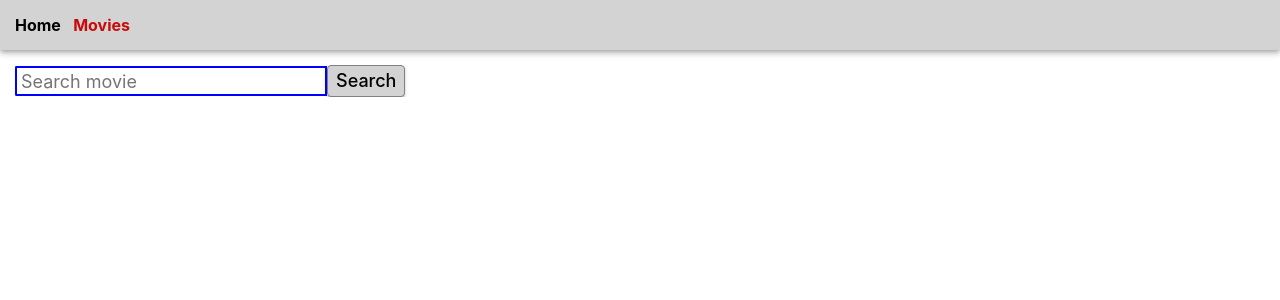
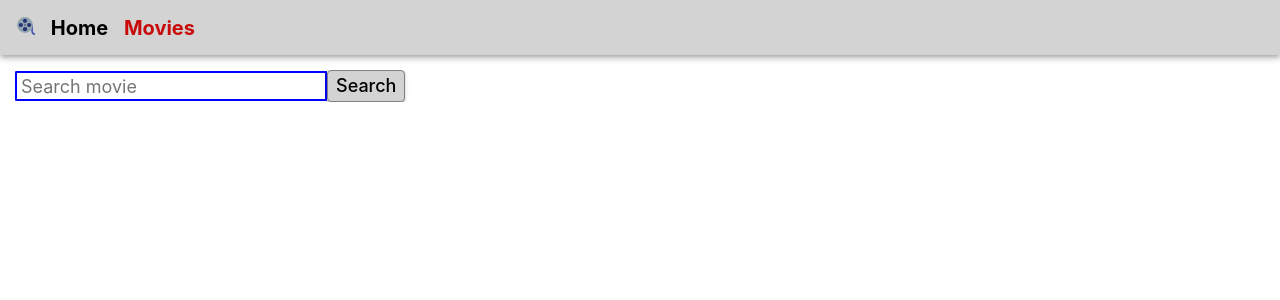
Before and after one commit to Tonya-Shyva/goit-react-hw-05-movies, a React (Create React App) app: page /goit-react-hw-05-movies/movies in a window 1280 px wide. Shown: the top 300 px of the page. Built offline with nearby package versions, Linux system fonts and the light colour scheme.

Commit message:
work version

```diff
--- a/src/components/App.jsx
+++ b/src/components/App.jsx
@@ -1,26 +1,46 @@
 import { Routes, Route } from 'react-router-dom';
+
+import { lazy, Suspense } from 'react';
+
+import { SharedLayout } from './SharedLayout/SharedLayout';
+import { Loader } from './Loader/Loader';
+
+import { Cast } from './Cast/Cast';
+import { Reviews } from 'components/Reviews/Reviwes';
 import { NotFound } from '../pages/NotFound(404)/NotFound';
-import { Suspense } from 'react';
-import { Home } from 'pages/Home/Home';
+import { Movies } from 'pages/Movies/Movies';
 
-import { Movies } from 'pages/Movies/Movies';
-import { Header } from './Header/Header';
-import { MovieDetails } from 'pages/MovieDetails/MovieDetails';
-import { Loader } from './Loader/Loader';
-import { Box } from './Box/Box';
-import { Cast } from './Cast/Cast';
-import { Reviews } from 'pages/MovieDetails/Reviews/Reviwes';
+const Home = lazy(() =>
+  import('pages/Home/Home').then(module => ({
+    ...module,
+    default: module.Home,
+  }))
+);
 
-// const MovieDetails = lazy(() => import('pages/MovieDetails/MovieDetails'));
+// const Movies = lazy(() =>
+//   import('pages/Movies/Movies').then(module => ({
+//     ...module,
+//     default: module.Movies,
+//   }))
+// );
+const MovieDetails = lazy(() =>
+  import('pages/MovieDetails/MovieDetails').then(module => ({
+    ...module,
+    default: module.MovieDetails,
+  }))
+);
+
+// якщо б був дефолтний імпорт, то, наприклад
 // const Movies = lazy(() => import('pages/Movies/Movies'));
 
 export const App = () => {
   return (
-    <Box>
-      <Header />
+    <>
+      {/* <SharedLayout /> */}
       <Suspense fallback={<Loader />}>
         <Routes>
-          <Route path="/" element={<Home />} />
+          <Route path="/" element={<SharedLayout />}>
+            <Route index element={<Home />} />
             <Route path="/movies" element={<Movies />} />
             <Route path="/movies/:movieId" element={<MovieDetails />}>
               {' '}
@@ -29,8 +49,9 @@ export const App = () => {
             </Route>
 
             <Route path="*" element={<NotFound />} />
+          </Route>
         </Routes>
       </Suspense>
-    </Box>
+    </>
   );
 };
--- a/src/components/Header/Header.js
+++ /dev/null
@@ -1,17 +0,0 @@
-import { Outlet } from 'react-router';
-
-import { HeaderStyled, Navigation, StyledLink } from './Header.styled';
-
-export const Header = () => (
-  <>
-    <HeaderStyled>
-      <Navigation>
-        <StyledLink to="/" end>
-          Home
-        </StyledLink>
-        <StyledLink to="/movies">Movies</StyledLink>
-      </Navigation>
-    </HeaderStyled>
-    <Outlet />
-  </>
-);
--- a/src/components/SearchBar/SearchBar.js
+++ b/src/components/SearchBar/SearchBar.js
@@ -1,5 +1,6 @@
-import { MoviesList } from 'components/MoviesList/MoviesList';
-import { useEffect, useState } from 'react';
+import { Loader } from 'components/Loader/Loader';
+// import { MoviesList } from 'components/MoviesList/MoviesList';
+import { lazy, Suspense, useEffect, useState } from 'react';
 import { useSearchParams } from 'react-router-dom';
 import { toast } from 'react-toastify';
 import 'react-toastify/dist/ReactToastify.css';
@@ -11,6 +12,13 @@ import {
   SearchBarWrap,
   SearchForm,
 } from './SearchBar.styled';
+
+const MoviesList = lazy(() =>
+  import('components/MoviesList/MoviesList').then(module => ({
+    ...module,
+    default: module.MoviesList,
+  }))
+);
 
 function SearchBar() {
   const [movies, setMovies] = useState([]);
@@ -31,7 +39,6 @@ function SearchBar() {
     const movieTitle = searchParams.get('query');
     if (movieTitle) {
       getSearchMovies(movieTitle).then(ret => setMovies(ret));
-      //   setSearchParams({});
     }
   }, [searchParams]);
 
@@ -51,7 +58,12 @@ function SearchBar() {
           </Button>
         </SearchForm>
       </SearchBarWrap>
-      {movies && <MoviesList movies={movies} />}
+
+      {movies && (
+        <Suspense fallback={<Loader />}>
+          <MoviesList movies={movies} />
+        </Suspense>
+      )}
     </>
   );
 }
--- /dev/null
+++ b/src/components/SharedLayout/SharedLayout.js
@@ -0,0 +1,25 @@
+import { Outlet } from 'react-router';
+import { FcFilmReel } from 'react-icons/fc';
+
+import { Header, Navigation, StyledLink } from './SharedLayout.styled';
+import { Loader } from 'components/Loader/Loader';
+import { Suspense } from 'react';
+
+export const SharedLayout = () => (
+  <>
+    <Header>
+      <Navigation>
+        <StyledLink to="/" end>
+          <FcFilmReel />
+        </StyledLink>
+        <StyledLink to="/" end>
+          Home
+        </StyledLink>
+        <StyledLink to="/movies">Movies</StyledLink>
+      </Navigation>
+    </Header>
+    <Suspense fallback={<Loader />}>
+      <Outlet />
+    </Suspense>
+  </>
+);
--- a/src/components/Header/Header.styled.js
+++ b/src/components/SharedLayout/SharedLayout.styled.js
@@ -1,13 +1,13 @@
 import { NavLink } from 'react-router-dom';
 import styled from 'styled-components';
 
-export const HeaderStyled = styled.header`
+export const Header = styled.header`
   top: 0;
   left: 0;
   position: sticky;
-  z-index: 1100;
+  z-index: 1000;
   display: flex;
-  justify-content: left;
+  /* justify-content: left; */
   align-items: center;
   padding: 15px;
   color: #fff;
@@ -20,11 +20,12 @@ export const Navigation = styled.nav`
   display: flex;
   justify-content: space-between;
   align-items: center;
-  width: 115px;
+  width: 180px;
   font-weight: bold;
 `;
 
 export const StyledLink = styled(NavLink)`
+  font-size: 20px;
   color: black;
   text-decoration: none;
 
--- a/src/pages/Home/Home.js
+++ b/src/pages/Home/Home.js
@@ -1,7 +1,9 @@
+// import { Loader } from 'components/Loader/Loader';
 import { MoviesList } from 'components/MoviesList/MoviesList';
 import { useState, useEffect } from 'react';
 import { getTrending } from 'utils/getMoviesApi';
 import { MainPageContainer } from './Home.styled';
+
 export const Home = () => {
   const [trendingMovies, setTrendingMovies] = useState([]);
 
--- a/src/pages/MovieDetails/MovieDetails.js
+++ b/src/pages/MovieDetails/MovieDetails.js
@@ -63,7 +63,6 @@ export const MovieDetails = () => {
       </DetailsContainer>
       <AdditionInformWrap>
         <h2>Additional information</h2>
-        <div>
         <ul>
           <li>
             <Link to="cast">Cast</Link>
@@ -73,7 +72,6 @@ export const MovieDetails = () => {
           </li>
         </ul>
         <Outlet />
-        </div>
       </AdditionInformWrap>
     </main>
   );
--- a/src/pages/NotFound(404)/NotFound.js
+++ b/src/pages/NotFound(404)/NotFound.js
@@ -1,6 +1,8 @@
+import { MainPageContainer } from 'pages/Home/Home.styled';
+
 export const NotFound = () => (
-  <div style={{ marginLeft: 15 }}>
-    <h2>Error 404</h2>
+  <MainPageContainer style={{ marginLeft: 15 }}>
+    <h1>Error 404</h1>
     <p>Page not found</p>
-  </div>
+  </MainPageContainer>
 );
```
Also changed, not shown: src/components/Reviews/Reviwes.js (renamed from src/pages/MovieDetails/Reviews/Reviwes.js). Lines whose indentation alone changed are shown as unchanged.
